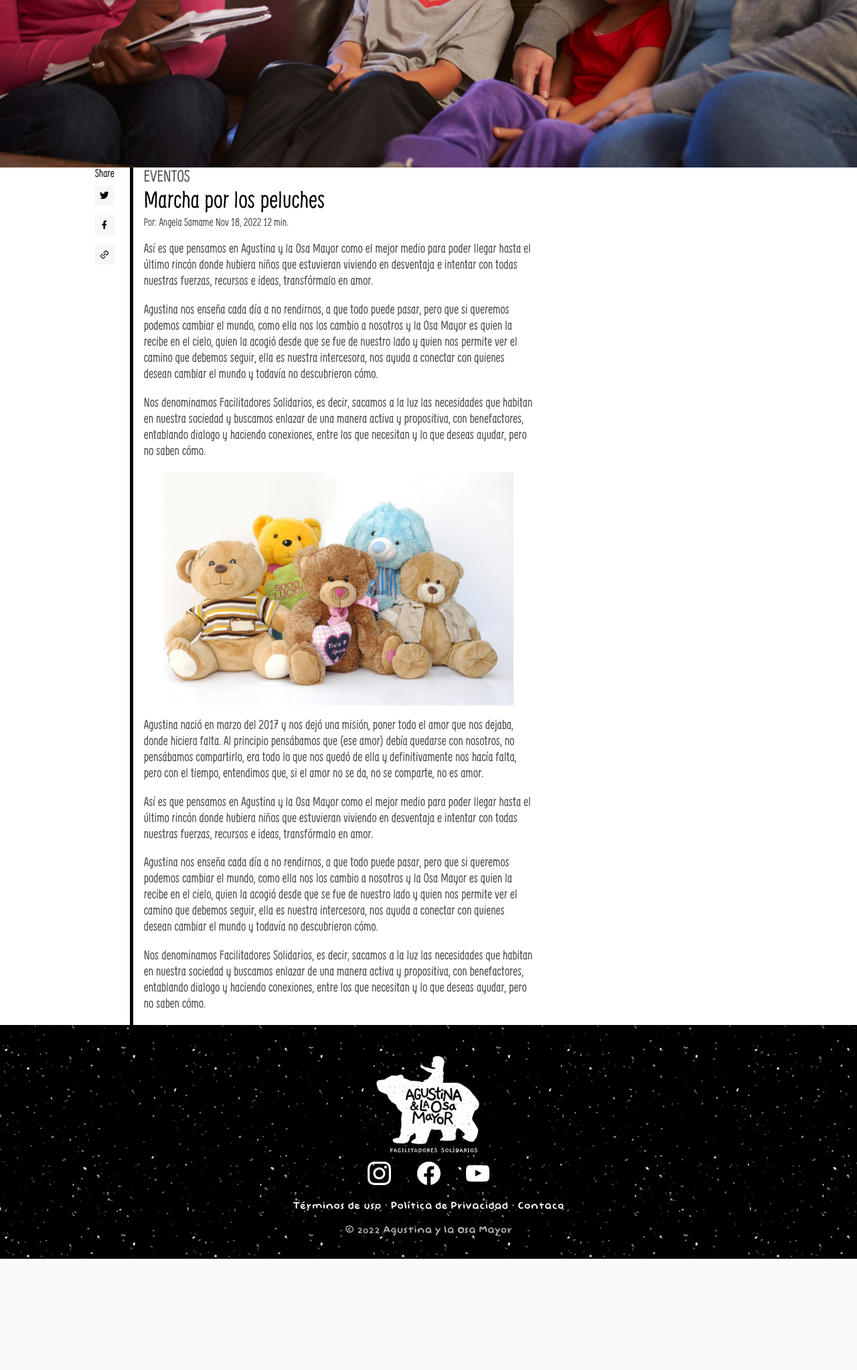
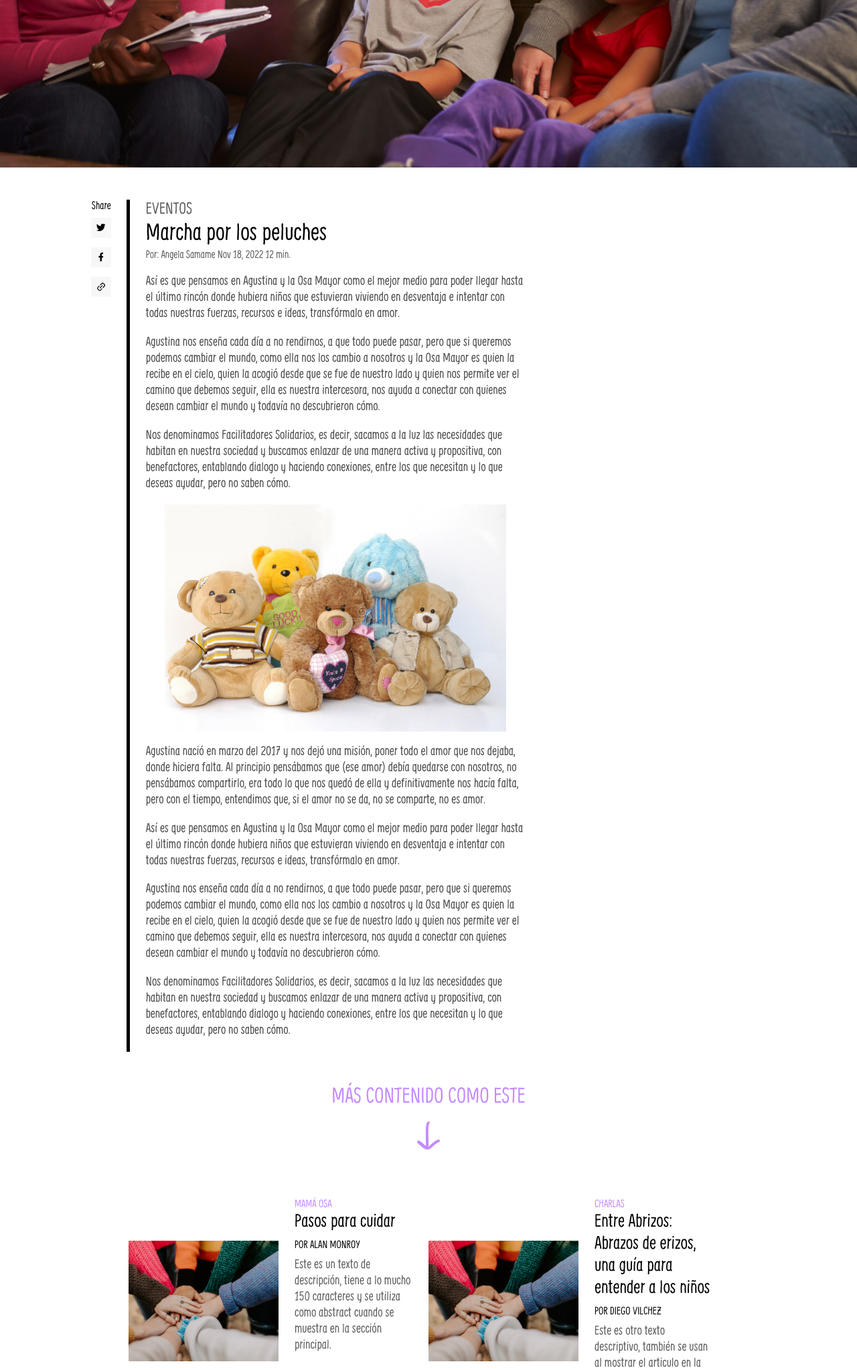
Before and after one commit to Verborrea/osa-mayor, a PHP site: page /blog.html in a window 1280 px wide. Shown: the part 910-2955 px from the top of the page at 67% size. Before the commit the page ends 2789 px from the top, so only its background shows below. Run offline with PHP 8.4, Linux system fonts and the light colour scheme.

Commit message:
Blog Entry 100% frontend

```diff
--- a/blog.html
+++ b/blog.html
@@ -157,6 +157,34 @@
 				</div>
 				<div id="space"> </div>
 			</div>
+			<div id="more-container">
+				<div id="mas-contenido">
+					<a href="#otrosarticulos-container">MÁS CONTENIDO COMO ESTE</a>
+					<img src="media/svg/b_arrow.svg">
+				</div>
+				<div id="otrosarticulos-container">
+					<a class="otro" href="#">
+						<img class="thumbnail" src="media/imgs/article.png">
+						<div class="otro-info">
+							<div class="otro-cat">MAMÁ OSA</div>
+							<div class="otro-tit">Pasos para cuidar</div>
+							<div class="otro-aut">POR ALAN MONROY</div>
+							<div class="otro-res">Este es un texto de descripción, tiene a lo mucho 150 caracteres y se utiliza como
+								abstract cuando se muestra en la sección principal.</div>
+						</div>
+					</a>
+					<a class="otro" href="#">
+						<img class="thumbnail" src="media/imgs/article.png">
+						<div class="otro-info">
+							<div class="otro-cat">CHARLAS</div>
+							<div class="otro-tit">Entre Abrizos: Abrazos de erizos, una guía para entender a los niños</div>
+							<div class="otro-aut">POR DIEGO VILCHEZ</div>
+							<div class="otro-res">Este es otro texto descriptivo, también se usan al mostrar el articulo en la sección
+								de artículos relacionados.</div>
+						</div>
+					</a>
+				</div>
+			</div>
 		</main>
 		<footer>
 			<img src="media/oso.png" alt="Logotipo Oso">
--- a/styles/blog.css
+++ b/styles/blog.css
@@ -11,8 +11,6 @@ main {
 	width: 100vw;
     display: block;
 }
-
-/* media */
 
 .floating-icon-container {
     display: flex;
@@ -31,9 +29,9 @@ main {
 }
 
 #articulo {
-    border-left: thick solid black;
     padding-left: 1em;
-    color: var(--enfasis2);
+    color: var(--gris);
+    padding: 0 1.5em;
 }
 
 #categoria {
@@ -57,12 +55,58 @@ main {
 }
 
 #content img{
-    width: 90%;
+    width: 100%;
+    display: block;
+    margin: 0 auto;
+}
+
+#mas-contenido a{
+    display: block;
+    text-decoration: none;
+    color: var(--enfasis1);
+    font-size: 18pt;
+    text-align: center;
+    width: fit-content;
+    margin: 0 auto;
+}
+#mas-contenido{
+    transition: transform 0.5s ease-in-out;
+    width: fit-content;
+    margin: 0 auto;
+}
+#mas-contenido:hover {
+    transform: scale(1.1);
+}
+#mas-contenido img{
+    display: block;
+    width: fit-content;
+    margin: 1em auto;
+}
+
+.otro {
+    display: flex;
+    flex-direction: column;
+    text-decoration: none;
+    color: black;
+}
+.thumbnail {
+    padding: 0 1.5em;
+}
+.otro-info {
+    padding: 1.5em;
+}
+.otro-cat {color: var(--enfasis1);}
+.otro-tit {font-size: 20pt;}
+.otro-aut {padding: 0.5rem 0;}
+.otro-res {
+    color: var(--gris);
+    font-size: 14pt;
 }
 
 @media (min-width: 600px) {
     .container {
         flex-direction: row;
+        margin: 3em 0;
     }
     #media-box {
         padding: 0;
@@ -88,6 +132,7 @@ main {
     }
     #articulo {
         flex: 3;
+        border-left: thick solid black;
     }
     #space {
         flex: 2.5;
@@ -97,4 +142,41 @@ main {
         display: block;
         margin: 0 auto;
     }
+    #mas-contenido a{
+        font-size: 24pt;
+    }
+    .otro {
+        flex-direction: row;
+        margin: 1.5em 0;
+    }
+    .thumbnail{
+        object-fit: contain;
+        width: 50%;
+    }
+    .otro-info {
+        padding: 0 1.5em;
+    }
+    #otrosarticulos-container {
+        margin: 3em auto;
+    }
 }
+
+@media (min-width: 1000px){
+    #otrosarticulos-container {
+        display: flex;
+        flex-wrap: wrap;
+        width: 70%;
+        margin: 3em auto;
+    }
+    .otro-info{
+        flex: 1;
+        width: 22em;
+        padding: 0 1.5em;
+    }
+    .otro {
+        width: 50%;
+    }
+    .thumbnail{
+        padding: 0;
+    }
+}
```
Also changed, not shown: media/svg/b_arrow.svg (added).
